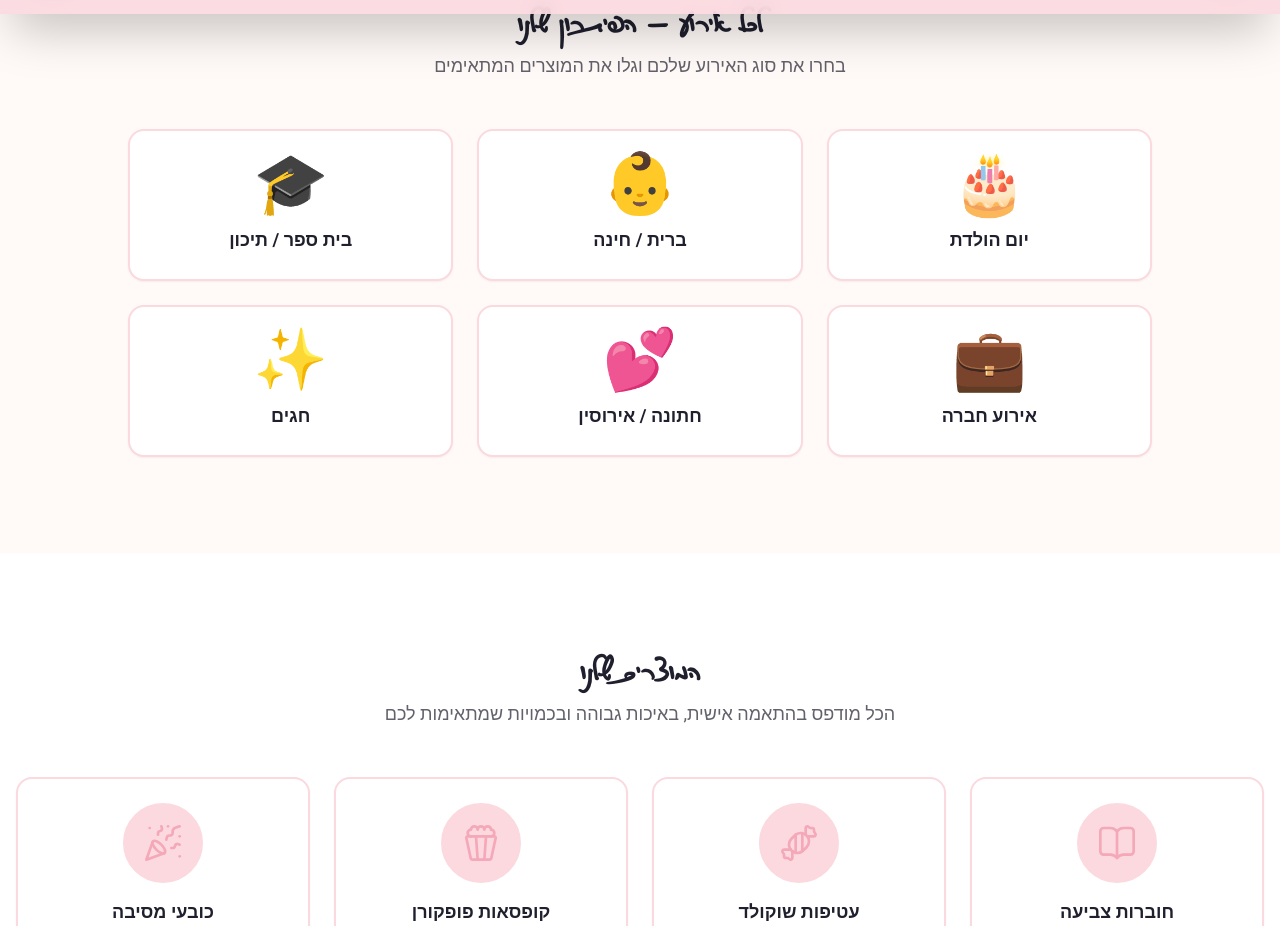
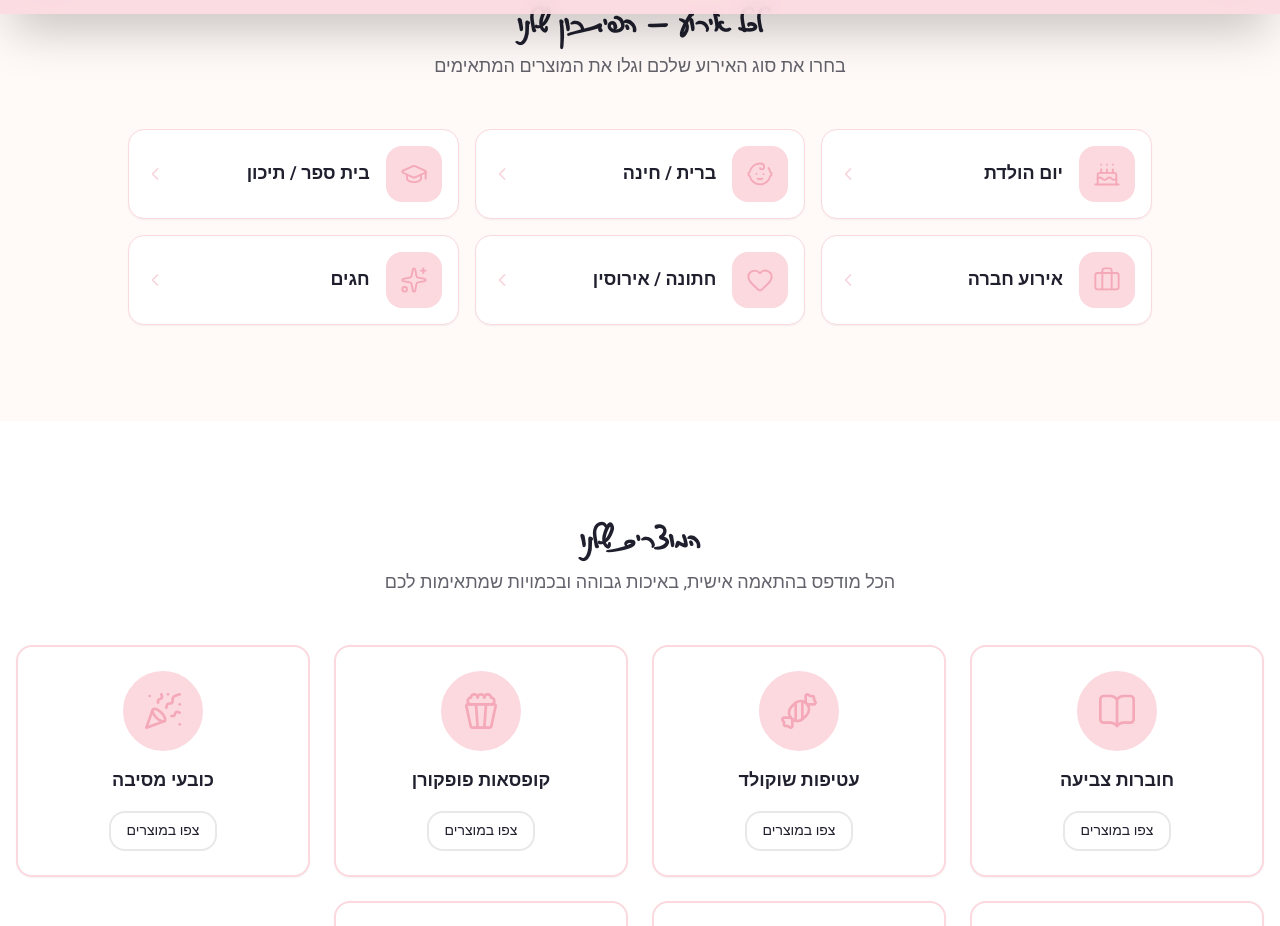
Before and after one commit to tematgili-rgb/tematgili, a Next.js app: page / in a window 1280 px wide. Shown: the part 786-1712 px from the top of the page. Built offline with nearby package versions, Linux system fonts and the light colour scheme; no server answers; the database is empty.

Commit message:
Redesign EventTypesSection — pink lucide icons + horizontal cards with chevron

```diff
--- a/components/home/EventTypesSection.tsx
+++ b/components/home/EventTypesSection.tsx
@@ -1,5 +1,16 @@
 import Link from 'next/link'
 import { EVENT_TYPES } from '@/lib/constants'
+import { Cake, Baby, GraduationCap, Briefcase, Heart, Sparkles, ChevronLeft } from 'lucide-react'
+import type { LucideIcon } from 'lucide-react'
+
+const ICON_MAP: Record<string, LucideIcon> = {
+  birthday: Cake,
+  baby:     Baby,
+  school:   GraduationCap,
+  business: Briefcase,
+  wedding:  Heart,
+  holidays: Sparkles,
+}
 
 export default function EventTypesSection() {
   return (
@@ -14,21 +25,25 @@ export default function EventTypesSection() {
           </p>
         </div>
 
-        <div className="grid grid-cols-2 md:grid-cols-3 gap-4 md:gap-6 max-w-5xl mx-auto">
-          {EVENT_TYPES.map((type) => (
-            <Link
-              key={type.id}
-              href={`/products?event=${type.id}`}
-              className="group bg-white rounded-2xl border-2 border-primary-soft hover:border-primary transition-colors p-6 text-center flex flex-col items-center gap-3 shadow-sm hover:shadow-md"
-            >
-              <span className="text-5xl md:text-6xl" aria-hidden>
-                {type.emoji}
-              </span>
-              <span className="font-semibold text-text-dark text-base md:text-lg group-hover:text-accent transition-colors">
-                {type.name}
-              </span>
-            </Link>
-          ))}
+        <div className="grid grid-cols-1 md:grid-cols-2 lg:grid-cols-3 gap-4 max-w-5xl mx-auto">
+          {EVENT_TYPES.map((e) => {
+            const Icon = ICON_MAP[e.id] ?? Sparkles
+            return (
+              <Link
+                key={e.id}
+                href={`/products?event=${e.id}`}
+                className="group bg-white rounded-2xl border border-primary-soft hover:border-primary transition-all p-4 flex items-center gap-4 shadow-sm hover:shadow-md hover:-translate-y-0.5"
+              >
+                <div className="shrink-0 w-12 h-12 md:w-14 md:h-14 rounded-2xl bg-primary-soft flex items-center justify-center">
+                  <Icon className="w-6 h-6 md:w-7 md:h-7 text-primary" strokeWidth={1.6} />
+                </div>
+                <span className="flex-1 font-semibold text-text-dark text-base md:text-lg group-hover:text-accent transition-colors text-right">
+                  {e.name}
+                </span>
+                <ChevronLeft className="w-5 h-5 text-primary/50 group-hover:text-accent group-hover:-translate-x-1 transition-all shrink-0" strokeWidth={2} />
+              </Link>
+            )
+          })}
         </div>
       </div>
     </section>
```
